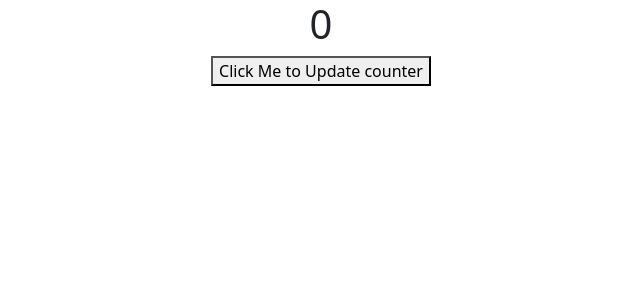
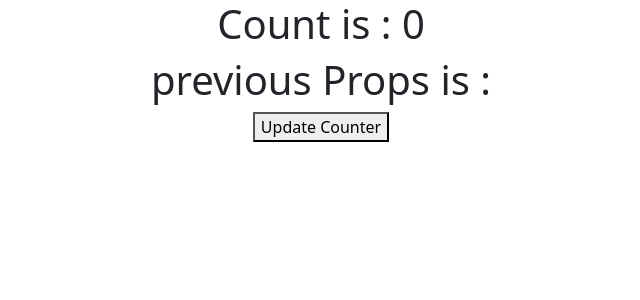
Before and after one commit to Sachin-RJ7/React-Tut, a React (Create React App) app: page / in a window 1280 px wide. Shown: the top 300 px of the page, without its empty margins (319-959 px from the left). Built offline with nearby package versions, Linux system fonts and the light colour scheme.

Commit message:
previous props

```diff
--- a/src/App.js
+++ b/src/App.js
@@ -1,30 +1,15 @@
 import "./App.css";
-import React, { useEffect, useState } from "react";
+import React from 'react'
+import Child from './Child'
 function App() {
-  const [count,setCount]=useState(0)
 
-  function updateCounter()
-  {
-    let item=Math.floor(Math.random()*10)
-    setCount((pre)=>{
-      if(pre<3)
-      {
-        alert("last value is very low")
-      }
-      return item
-    })
-    // for(let i=0;i<5;i++)
-    // {
-    //   setCount((pre)=>pre+1)
-    // }
-  }
-
+  const [count,setCount]=React.useState(0)
   return (
     <div className="App">
-       <h1>{count}</h1>
-      <button  onClick={updateCounter}>Click Me to Update counter</button>
+      <Child count={count} />
+      <button onClick={()=>{setCount( Math.floor(Math.random()*10) )}} >Update Counter</button>
     </div>
-  )
+  );
 }
 
 export default App;
--- a/src/Child.js
+++ b/src/Child.js
@@ -1,17 +1,18 @@
-import React,{ forwardRef } from "react";
-
-// forwardRef
-
-// forwardRef is a higher-order component in React that allows you to pass a ref through a component to one of its children. This is useful when you need to access the properties of a DOM element that is rendered by a child component.
-
-function Child(props,ref){
-
+import React,{useEffect,useRef} from 'react'
+function Child(props)
+{
+    const lastVal=useRef();
+    useEffect(()=>{
+        lastVal.current=props.count
+    })
+    const previousProps=lastVal.current
     return(
         <div>
-            <h1>Forward Ref</h1>
-            <input type="text" ref={ref} />
+            <h1>Count is  : {props.count}</h1>
+            <h1>previous Props is  : {previousProps}</h1>
+
         </div>
     )
 }
 
-export default forwardRef(Child);
+export default Child
```
